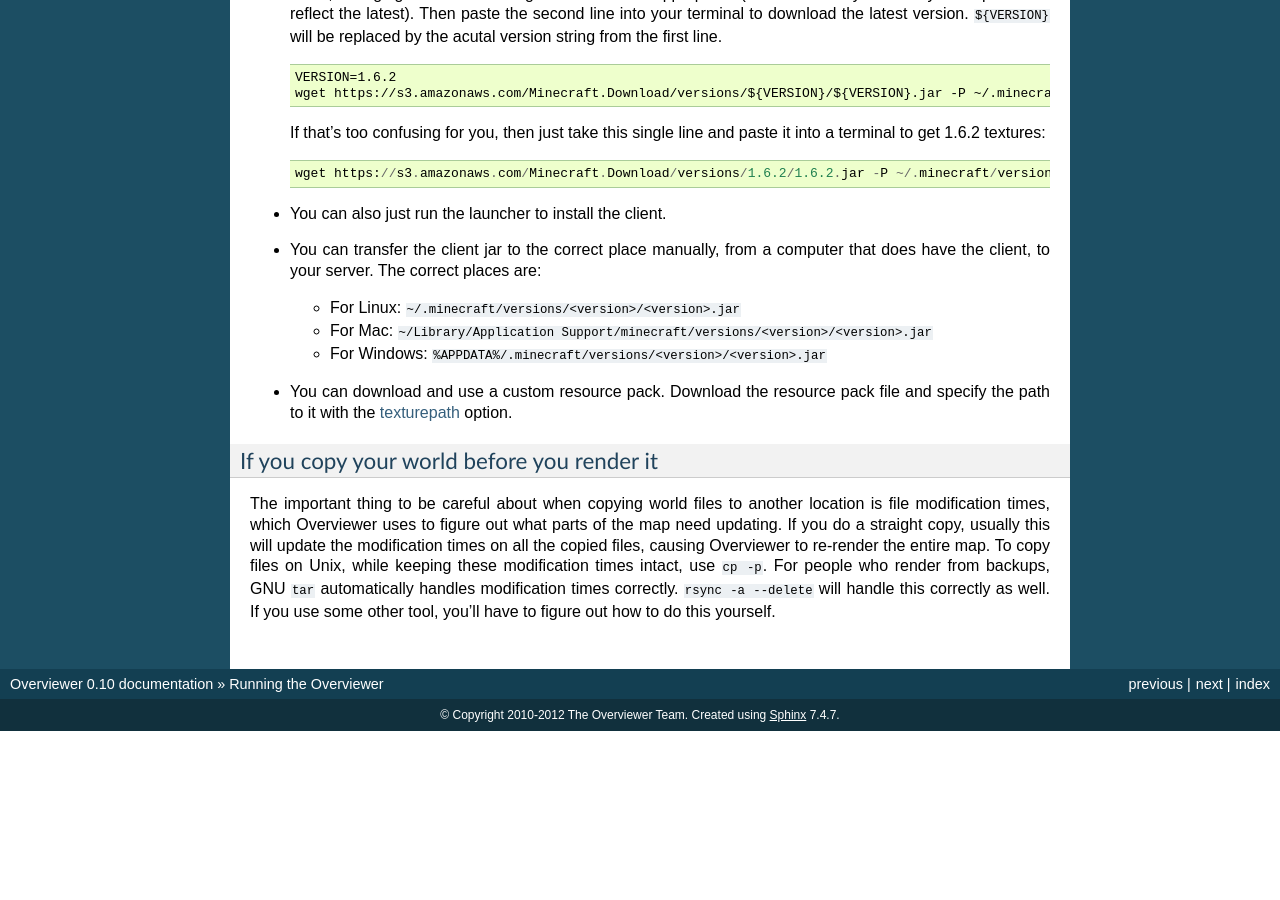
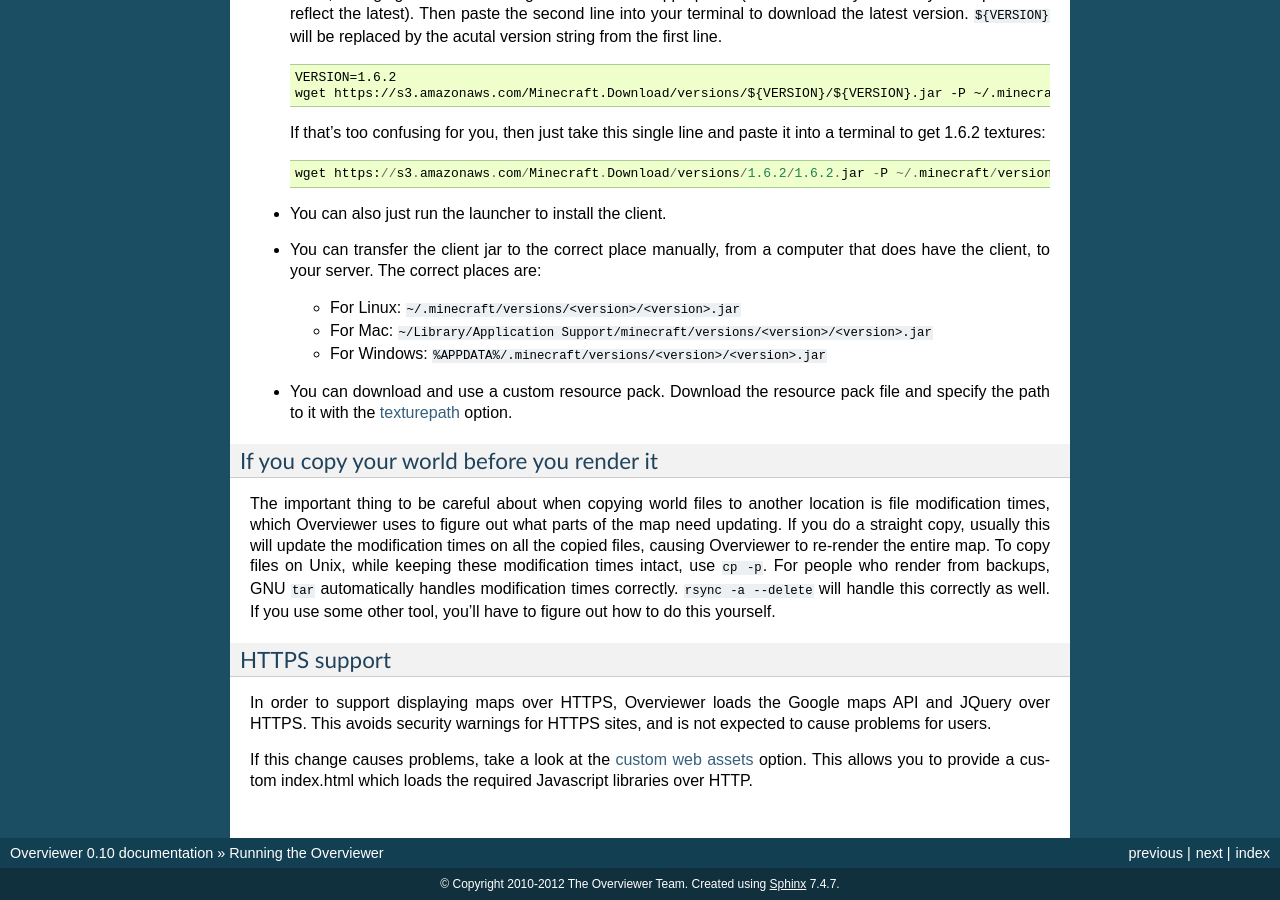
Before and after one commit to overviewer/Minecraft-Overviewer, a Sphinx documentation site: the page built from docs/running.rst, in a window 1280 px wide and 900 px high, scrolled down 4023 px. Built offline with Sphinx 7.4.7, drawn with Linux system fonts in a browser that asks for light colours; before the commit the page ends 4754 px from its top, so only the background shows below that.

Commit message:
Add explanation about HTTPS

```diff
--- a/docs/running.rst
+++ b/docs/running.rst
@@ -295,3 +295,15 @@ modification times intact, use ``cp -p``. For people who render from backups,
 GNU ``tar`` automatically handles modification times correctly. ``rsync -a
 --delete`` will handle this correctly as well. If you use some other tool,
 you'll have to figure out how to do this yourself.
+
+HTTPS support
+-------------
+
+In order to support displaying maps over HTTPS, Overviewer loads the Google
+maps API and JQuery over HTTPS. This avoids security warnings for HTTPS
+sites, and is not expected to cause problems for users.
+
+If this change causes problems, take a look at the
+:ref:`custom web assets<customwebassets>` option. This allows you to
+provide a custom index.html which loads the required Javascript libraries
+over HTTP.
```
